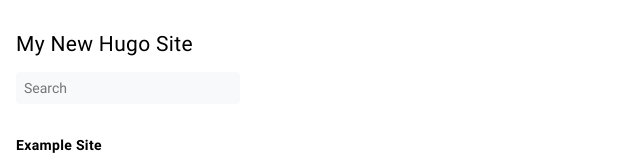
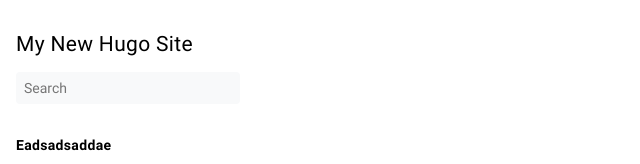
Before and after one commit to nmnokr/nmnokr.github.io, a plain HTML site: page docs/index.html in a window 1280 px wide. Shown: the top 164 px of the page, 0-640 px from the left. Drawn offline with Linux system fonts and the light colour scheme.

Commit message:
Update index.html

```diff
--- a/docs/index.html
+++ b/docs/index.html
@@ -68,7 +68,7 @@
 
 
 
-    <a href="http://example.org/docs/example/" class="">Example Site</a>
+    <a href="http://example.org/docs/example/" class="">Eadsadsaddae</a>
 
 
 
```
